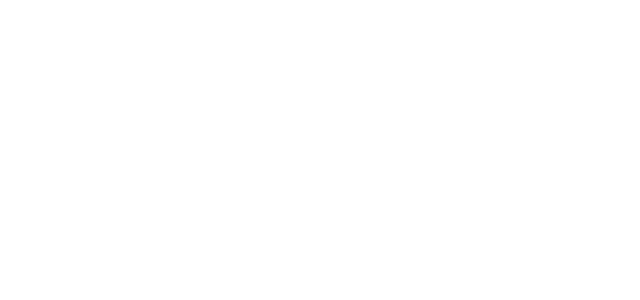
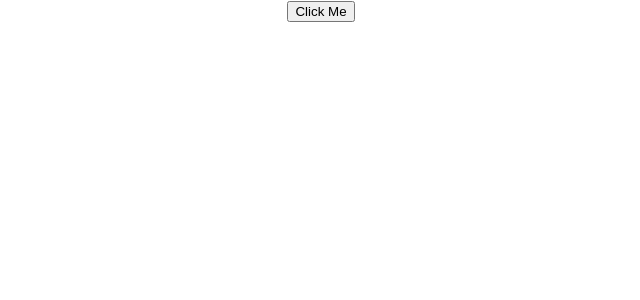
Before and after one commit to tvcrawley/purple-cow, a React (Create React App) app: page / in a window 1280 px wide. Shown: the top 300 px of the page, without its empty margins (319-959 px from the left). Built offline with nearby package versions, Linux system fonts and the light colour scheme.

Commit message:
add button component

```diff
--- a/src/App.js
+++ b/src/App.js
@@ -1,8 +1,10 @@
 import './App.css';
+import Button from './Button'
 
 function App() {
   return (
     <div className="App">
+      <Button />
     </div>
   );
 }
--- /dev/null
+++ b/src/Button.js
@@ -0,0 +1,9 @@
+function Button() {
+  return (
+    <button className="Button">
+      Click Me
+    </button>
+  );
+}
+
+export default Button;
```
